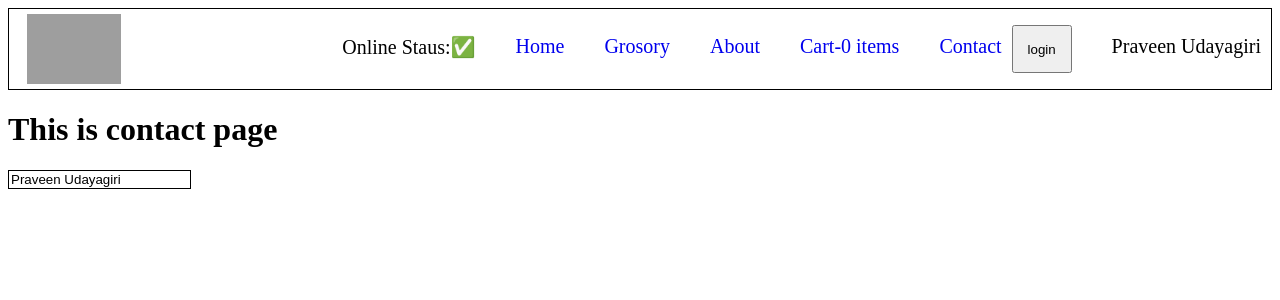
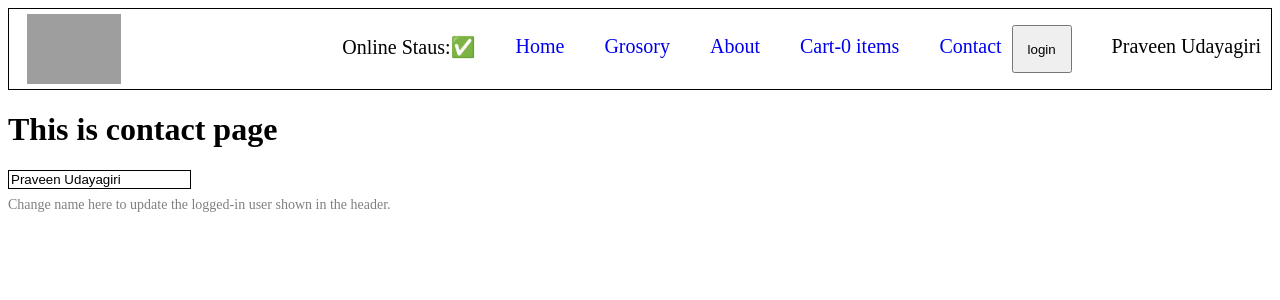
Before and after one commit to praveenudayagiri/Swiggy-clone-, a React (Vite) app: page /contact in a window 1280 px wide. Shown: the top 300 px of the page. Built offline with nearby package versions, Linux system fonts and the light colour scheme; grey boxes are pictures that could not be loaded.

Commit message:
Update Contact.jsx

```diff
--- a/src/components/Contact.jsx
+++ b/src/components/Contact.jsx
@@ -1,17 +1,23 @@
 import { useContext } from "react";
 import userContext from "../utils/userContext";
 
-const Contact=()=>{
-    const {loggedinUser,setUserName} = useContext(userContext);
+const Contact = () => {
+  const { loggedinUser, setUserName } = useContext(userContext);
 
-    return(
-        <div>
-            <h1>This is contact page</h1>
-            <input className="contact-input" type="text"
-            value={loggedinUser}
-            onChange={(e)=>setUserName(e.target.value)}
-            />
-        </div>
-    )
+  return (
+    <div>
+      <h1>This is contact page</h1>
+      <input
+        className="contact-input"
+        type="text"
+        value={loggedinUser}
+        onChange={(e) => setUserName(e.target.value)}
+      />
+      <p style={{ fontSize: "14px", color: "gray", marginTop: "8px" }}>
+        Change name here to update the logged-in user shown in the header.
+      </p>
+    </div>
+  );
 };
+
 export default Contact;
```
